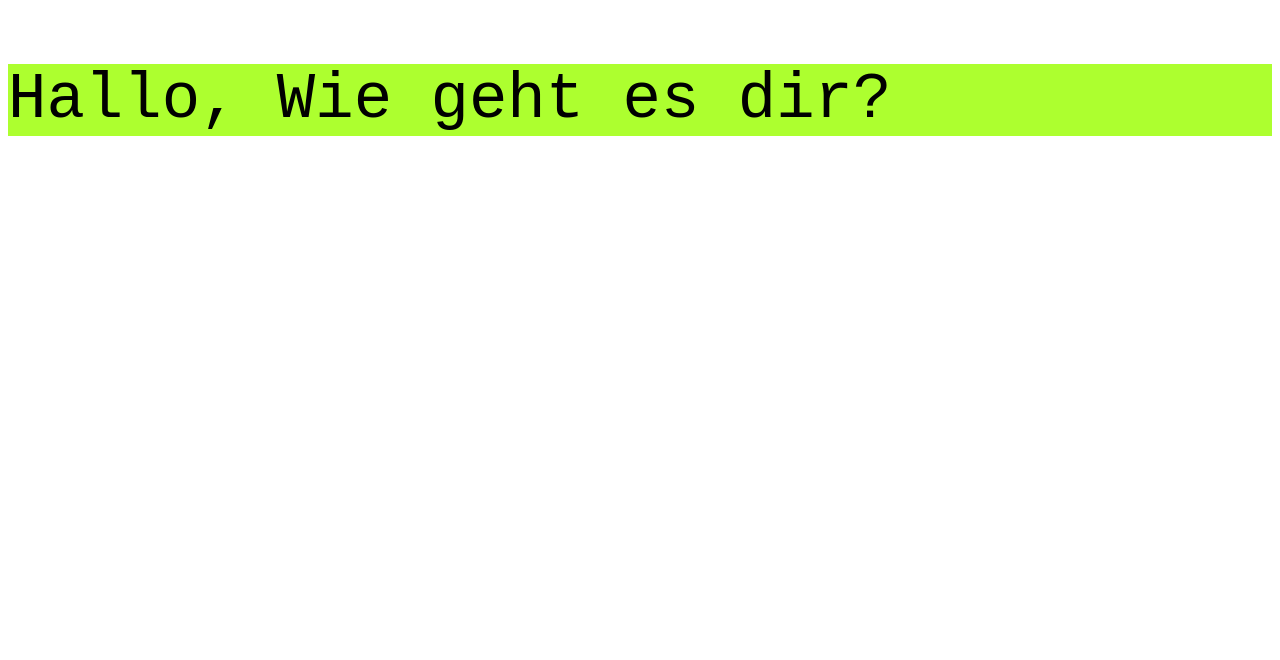
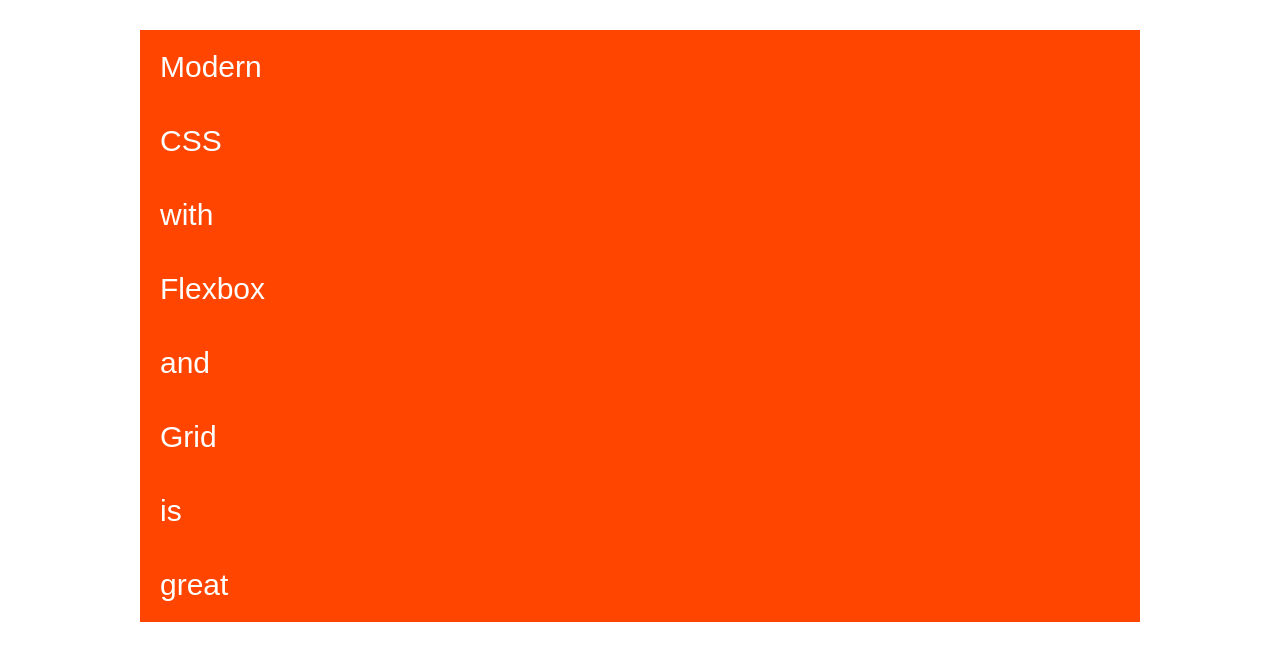
Before and after one commit to Scientific-Research/A-Quick-Introduction-to-CSS-Grid-Layouts-Using-min-content-max-content-and-the-minmax---function, a website: page index.html in a window 1280 px wide. Drawn offline with Linux system fonts and the light colour scheme.

```diff
--- a/index.html
+++ b/index.html
@@ -9,6 +9,15 @@
     <title>Grid Layouts-min-content-max-content-and-the-minmax()</title>
   </head>
   <body>
-    <p>Hallo, Wie geht es dir?</p>
+    <div class="container">
+      <div class="item item--1">Modern</div>
+      <div class="item item--2">CSS</div>
+      <div class="item item--3">with</div>
+      <div class="item item--4">Flexbox</div>
+      <div class="item item--5">and</div>
+      <div class="item item--6">Grid</div>
+      <div class="item item--7">is</div>
+      <div class="item item--8">great</div>
+    </div>
   </body>
 </html>
--- a/sass/main.scss
+++ b/sass/main.scss
@@ -1,5 +1,13 @@
-p {
-  background-color: greenyellow;
-  font-size: 4rem;
-  font-family: "Courier New", Courier, monospace;
+.container {
+  width: 1000px;
+  margin: 30px auto;
+  background-color: #ddd;
+
+  .item {
+    padding: 20px;
+    color: white;
+    font-family: sans-serif;
+    font-size: 30px;
+    background-color: orangered;
+  }
 }
```
Also changed, not shown: css/style.css.
